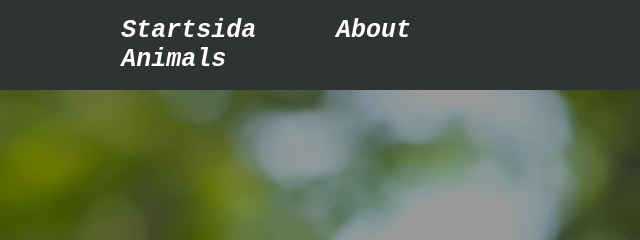
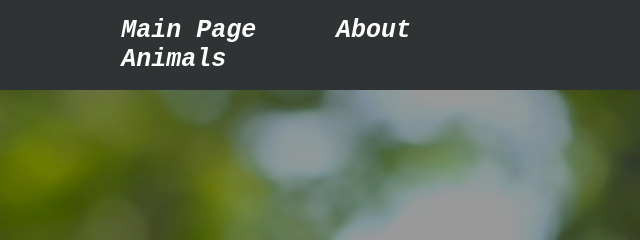
Before and after one commit to matildasch/first-website, a plain HTML site: page index.html in a window 1280 px wide. Shown: the top 240 px of the page, 640-1280 px from the left. Drawn offline with Linux system fonts and the light colour scheme; a web font is replaced by a local one.

Commit message:
new link text

```diff
--- a/index.html
+++ b/index.html
@@ -21,7 +21,7 @@
 
         <h1 style="font-size:45px">Wildlife Preservation</h1>
         <ul>
-            <li><a href="./index.html">Startsida</a></li>
+            <li><a href="./index.html">Main Page</a></li>
             <li><a href="./docs/about.html">About</a></li>
             <li><a href="./docs/animals.html">Animals</a></li>
         </ul>
```
